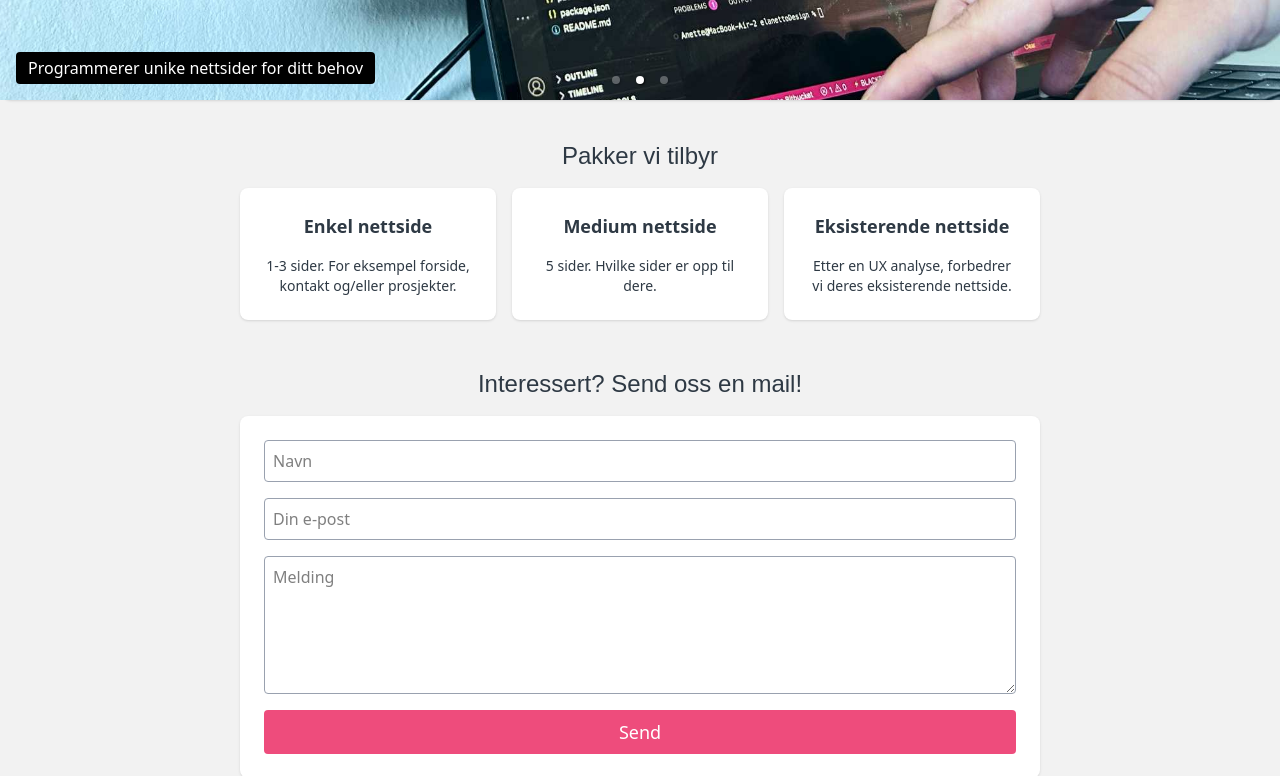
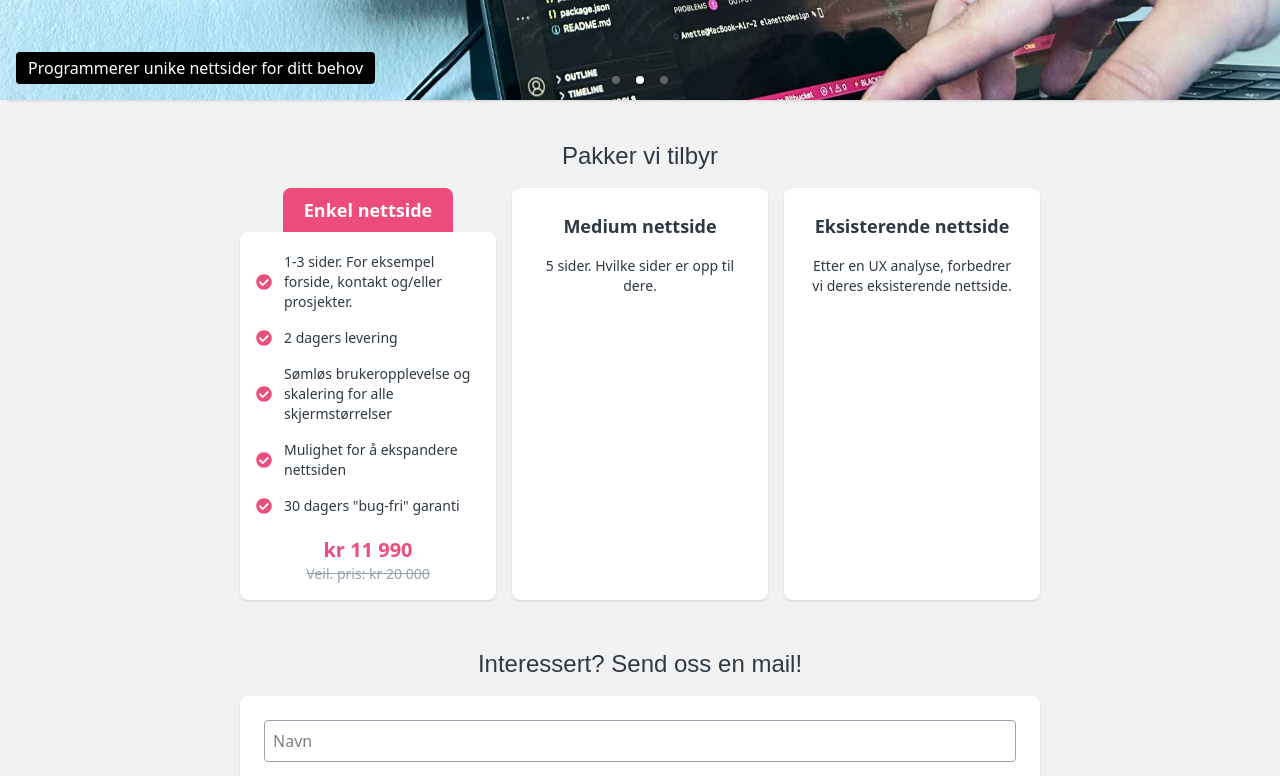
Before and after one commit to elanetto/Kodera, a React (Vite) app: page /#/ in a window 1280 px wide. Shown: the part 496-1272 px from the top of the page. Built offline with nearby package versions, Linux system fonts and the light colour scheme; a web font is replaced by a local one.

Commit message:
first card ok

```diff
--- a/src/Components/offers.jsx
+++ b/src/Components/offers.jsx
@@ -1,16 +1,79 @@
+import { FaCheckCircle } from "react-icons/fa";
+
 export default function Offers() {
   return (
-    <div className="grid grid-cols-1 sm:grid-cols-2 md:grid-cols-3  gap-4 max-w-7xl">
-      <div className="flex flex-col items-center p-4 shadow rounded-lg bg-white w-64 h-full">
-        <div className="flex items-center flex-col text-center">
-          <h2 className="text-lg text-[#2e3944] font-semibold p-2">
-            Enkel nettside
-          </h2>
-          <p className="text-sm text-[#2e3944] p-2">
-            1-3 sider. For eksempel forside, kontakt og/eller prosjekter.
-          </p>
+    <div className=" grid grid-cols-1 sm:grid-cols-2 md:grid-cols-3 max-w-7xl gap-4">
+
+
+      <div className="flex flex-col justify-center items-center">
+        <div className="flex w-2/3 justify-center py-2 bg-[#ee4c7c] rounded-t-lg">
+          <h2 className="text-lg text-white  font-semibold">Enkel nettside</h2>
+        </div>
+
+
+        <div className="flex flex-col shadow rounded-lg bg-white w-64 h-full">
+          <div className="flex flex-col items-start justify-start">
+            <div className="flex items-center flex-col text-center  pl-4 pr-4 pt-5 pb-2">
+              <div className="flex flex-row items-center">
+                <FaCheckCircle className="w-4 h-4 shrink-0 text-[#ee4c7c] mr-3" />
+
+                <p className="text-sm text-[#2e3944] text-left">
+                  1-3 sider. For eksempel forside, kontakt og/eller prosjekter.
+                </p>
+              </div>
+            </div>
+            <div className="flex items-center flex-col text-center  pl-4 pr-4 pt-2 pb-2">
+              <div className="flex flex-row items-center">
+                <FaCheckCircle className="w-4 h-4 shrink-0 text-[#ee4c7c] mr-3" />
+
+                <p className="text-sm text-[#2e3944] ">2 dagers levering</p>
+              </div>
+            </div>
+
+            <div className="flex items-center flex-col text-center pl-4 pr-4 pt-2 pb-2">
+              <div className="flex flex-row text-left items-center">
+                <FaCheckCircle className="w-4 h-4 shrink-0 text-[#ee4c7c] mr-3" />
+
+                <p className="text-sm text-[#2e3944] ">
+                  Sømløs brukeropplevelse og skalering for alle skjermstørrelser
+                </p>
+              </div>
+            </div>
+
+            <div className="flex items-center flex-col text-left pl-4 pr-4 pt-2 pb-2">
+              <div className="flex flex-row items-center">
+                <FaCheckCircle className="w-4 h-4 shrink-0 text-[#ee4c7c] mr-3" />
+
+                <p className="text-sm text-[#2e3944] ">
+                  Mulighet for å ekspandere nettsiden
+                </p>
+              </div>
+            </div>
+
+            <div className="flex items-center flex-col text-center pl-4 pr-4 pt-2 pb-1">
+              <div className="flex flex-row items-center">
+                <FaCheckCircle className="w-4 h-4 shrink-0 text-[#ee4c7c] mr-3" />
+
+                <p className="text-sm text-[#2e3944] ">
+                  30 dagers "bug-fri" garanti
+                </p>
+              </div>
+            </div>
+          </div>
+
+          <div className=" flex flex-col justify-center items-center p-4   ">
+            <p className="text-xl text-[#ee4c7c] font-semibold">kr 11 990</p>
+            <p className="text-sm text-gray-400 line-through">Veil. pris: kr 20 000</p>
+          </div>
         </div>
       </div>
+
+
+
+
+
+
+
 
       <div className="flex flex-col items-center p-4 shadow rounded-lg bg-white w-64  h-full">
         <div className="flex items-center flex-col text-center">
```
Also changed, not shown: src/index.css (line endings or trailing spaces).
